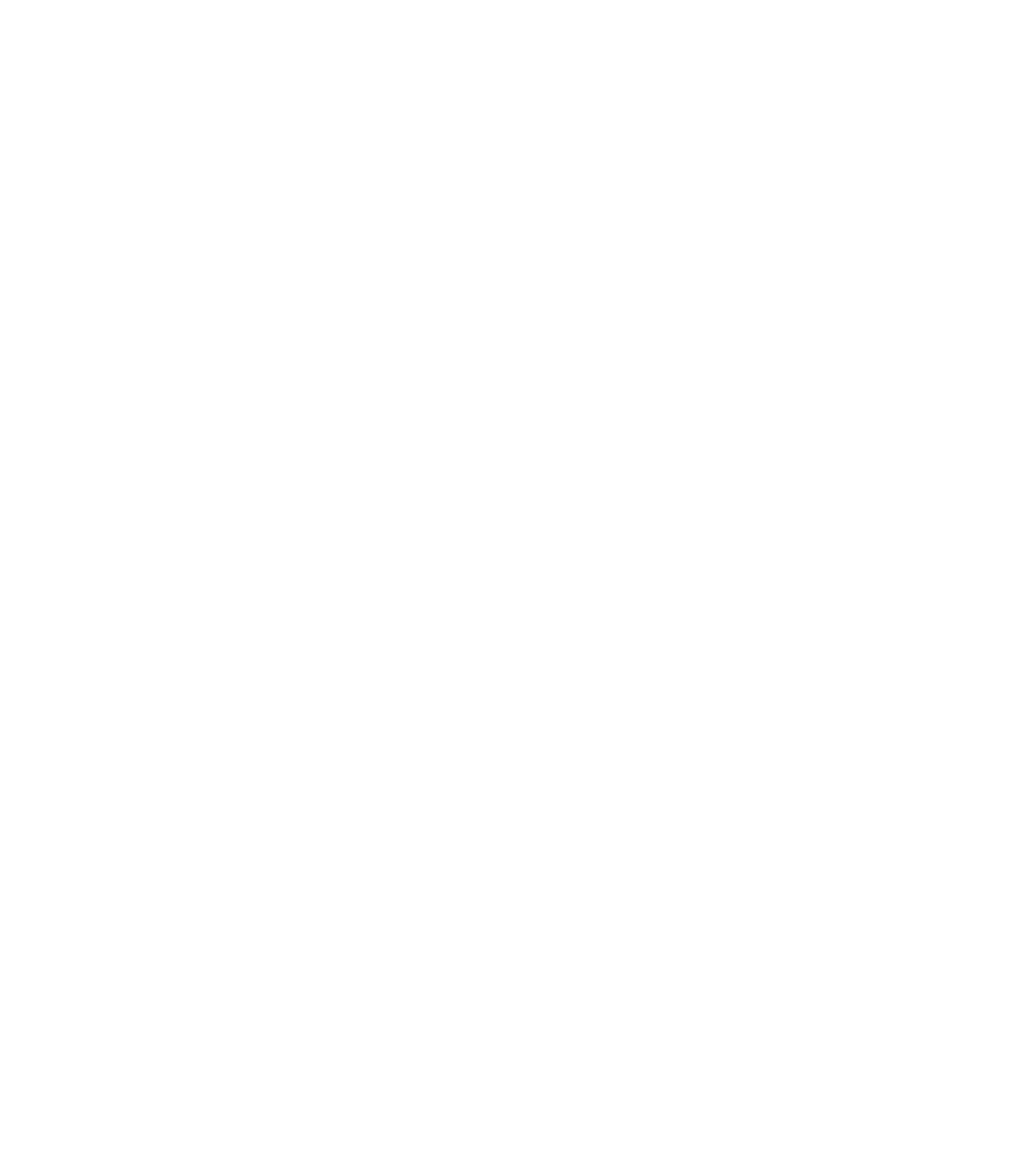
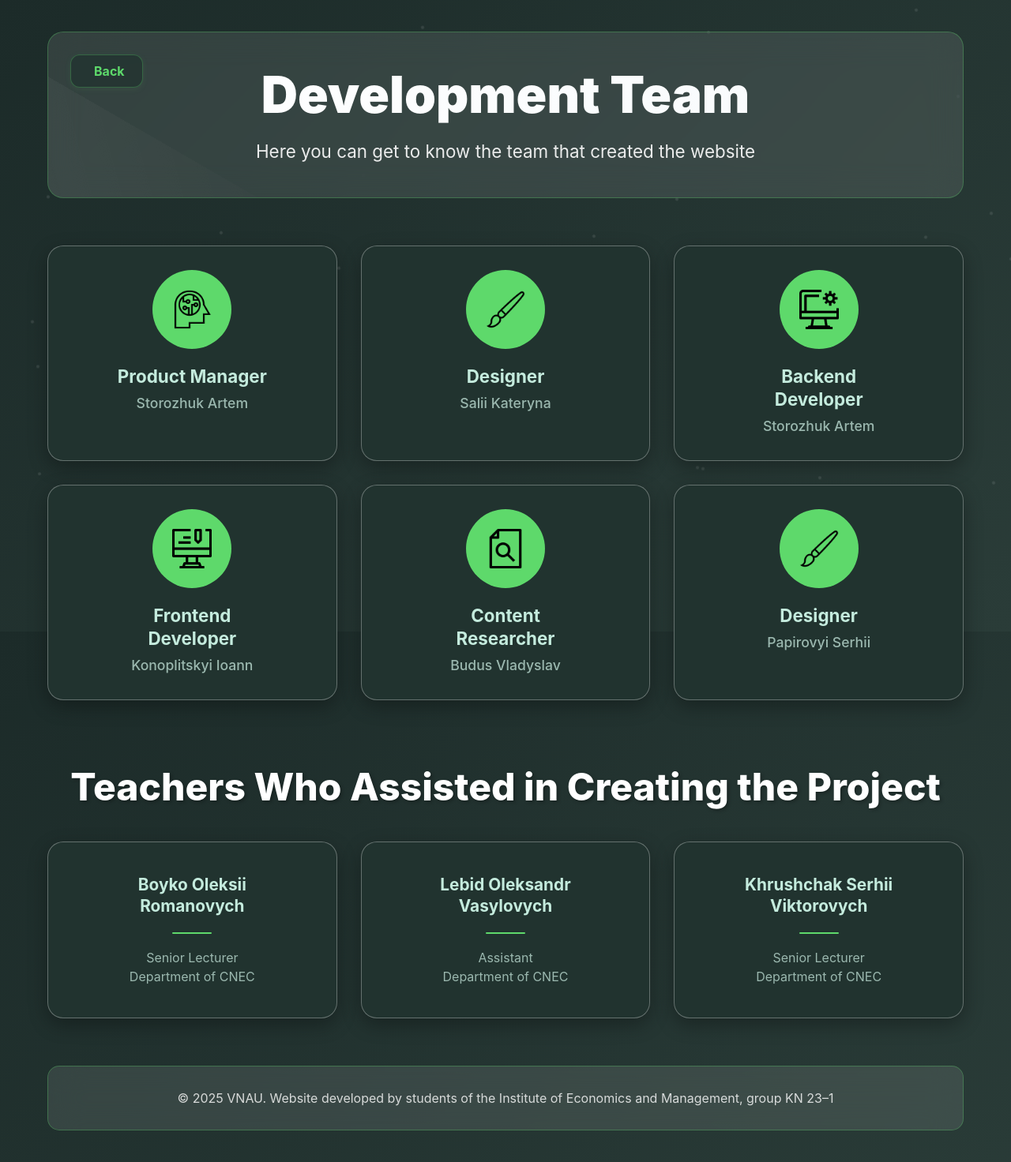
Before and after one commit to BlackGepard777/VNAU_Kiosk, a Flask app: page /en_developments in a window 1280 px wide. Before the commit the page is empty. Shown: the whole page at 79% size. Before the commit the page ends 800 px from the top, so only its background shows below. Run offline with Flask 3, Linux system fonts and the light colour scheme.

Commit message:
Додано анг версію сторінки із розробниками та змінено їх іконки

```diff
--- a/templates/English_version/en_developments.html
+++ b/templates/English_version/en_developments.html
@@ -0,0 +1,418 @@
+<!DOCTYPE html>
+<html lang="en">
+<head>
+  <meta charset="utf-8" />
+  <meta name="viewport" content="width=device-width, initial-scale=1" />
+  <title>Development Team</title>
+  <style>
+        :root {
+        --bg: linear-gradient(135deg, #1C2B29 0%, #2A3C38 100%);
+        --card-bg: #21332F;
+        --card-shadow: 0 8px 24px rgba(0, 0, 0, 0.3);
+        --card-hover-shadow: 0 16px 36px rgba(0, 0, 0, 0.5);
+        --accent: #5ED96B;
+        --text: #C4EBDD;
+        --text-light: #9BB8AF;
+        --border: rgba(94, 217, 107, 0.3);
+        --glow: rgba(94, 217, 107, 0.4);
+        --radius: 22px;
+        }
+
+        * {
+        box-sizing: border-box;
+        margin: 0;
+        padding: 0;
+        }
+
+        html, body {
+        height: 100%;
+        scroll-behavior: smooth;
+        }
+
+        body {
+        font-family: 'Inter', -apple-system, BlinkMacSystemFont, 'Segoe UI', Roboto, sans-serif;
+        background: var(--bg);
+        color: var(--text);
+        overflow-x: hidden;
+        }
+
+        .bg-particles {
+        position: fixed;
+        top: 0;
+        left: 0;
+        width: 100%;
+        height: 100%;
+        pointer-events: none;
+        z-index: -1;
+        }
+
+        .particle {
+        position: absolute;
+        width: 4px;
+        height: 4px;
+        background: rgba(255, 255, 255, 0.1);
+        border-radius: 50%;
+        animation: float 6s ease-in-out infinite;
+        }
+
+        @keyframes float {
+        0%, 100% { transform: translateY(0px) rotate(0deg); }
+        50% { transform: translateY(-20px) rotate(180deg); }
+        }
+
+        .container {
+        max-width: 1200px;
+        margin: 0 auto;
+        padding: 40px 20px;
+        position: relative;
+        }
+
+        .header {
+        text-align: center;
+        margin-bottom: 60px;
+        backdrop-filter: blur(20px);
+        background: rgba(255, 255, 255, 0.1);
+        border-radius: 20px;
+        padding: 40px 30px;
+        border: 1px solid var(--border);
+        position: relative;
+        overflow: hidden;
+        }
+
+        .header::before {
+        content: '';
+        position: absolute;
+        top: -50%;
+        left: -50%;
+        width: 200%;
+        height: 200%;
+        background: linear-gradient(45deg, transparent, rgba(255, 255, 255, 0.1), transparent);
+        animation: shimmer 5s ease-in-out infinite;
+        }
+
+        @keyframes shimmer {
+        0% { transform: translateX(-100%) translateY(-100%) rotate(30deg); }
+        100% { transform: translateX(100%) translateY(100%) rotate(30deg); }
+        }
+
+        .header h1 {
+        font-size: clamp(2.5rem, 5vw, 4rem);
+        font-weight: 900;
+        background: linear-gradient(135deg, #ffffff 0%, #f7fafc 100%);
+        -webkit-background-clip: text;
+        -webkit-text-fill-color: transparent;
+        background-clip: text;
+        margin-bottom: 16px;
+        position: relative;
+        z-index: 1;
+        }
+
+        .header p {
+        font-size: clamp(1.1rem, 2.5vw, 1.4rem);
+        color: rgba(255, 255, 255, 0.9);
+        line-height: 1.6;
+        position: relative;
+        z-index: 1;
+        }
+
+        .back-btn {
+        position: absolute;
+        top: 28px;
+        left: 28px;
+        text-decoration: none;
+        color: var(--accent);
+        font-weight: 700;
+        display: flex;
+        align-items: center;
+        gap: 7px;
+        background: rgba(33,51,47,0.7);
+        padding: 10px 22px;
+        border-radius: 12px;
+        box-shadow: 0 2px 8px rgba(94,217,107,0.08);
+        border: 1px solid var(--border);
+        transition: background 0.2s, color 0.2s, transform 0.2s;
+        z-index: 2;
+        }
+
+        .team-grid {
+        display: grid;
+        grid-template-columns: repeat(auto-fit, minmax(280px, 1fr));
+        gap: 30px;
+        margin-bottom: 80px;
+        }
+
+        .card {
+        background: var(--card-bg);
+        backdrop-filter: blur(20px);
+        border-radius: 20px;
+        padding: 30px 20px;
+        box-shadow: var(--card-shadow);
+        border: 1px solid rgba(255, 255, 255, 0.3);
+        display: flex;
+        flex-direction: column;
+        align-items: center;
+        text-align: center;
+        position: relative;
+        overflow: hidden;
+        transition: all 0.4s cubic-bezier(0.175, 0.885, 0.32, 1.275);
+        cursor: pointer;
+        }
+
+        .card::before {
+        content: '';
+        position: absolute;
+        top: 0;
+        left: -100%;
+        width: 100%;
+        height: 100%;
+        background: linear-gradient(90deg, transparent, rgba(255, 255, 255, 0.2), transparent);
+        transition: left 0.5s;
+        }
+
+        .icon-container {
+        width: 100px;
+        height: 100px;
+        background: var(--accent);
+        border-radius: 50%;
+        display: flex;
+        align-items: center;
+        justify-content: center;
+        margin-bottom: 20px;
+        position: relative;
+        transition: all 0.3s ease;
+        }
+
+        .icon-container img {
+        width: 50px;
+        height: 50px;
+        stroke: white;
+        stroke-width: 2.5px;
+        fill: none;
+        stroke-linecap: round;
+        stroke-linejoin: round;
+        }
+
+        .role {
+        font-size: 1.4rem;
+        font-weight: 700;
+        color: var(--text);
+        margin-bottom: 8px;
+        line-height: 1.3;
+        }
+
+        .name {
+        font-size: 1.1rem;
+        color: var(--text-light);
+        font-weight: 500;
+        line-height: 1.4;
+        }
+
+        .section-title {
+        font-size: clamp(2rem, 4vw, 3rem);
+        font-weight: 800;
+        text-align: center;
+        margin: 60px 0 40px;
+        color: white;
+        text-shadow: 2px 2px 4px rgba(0, 0, 0, 0.3);
+        position: relative;
+        }
+
+        .teachers-grid {
+        display: grid;
+        grid-template-columns: repeat(auto-fit, minmax(300px, 1fr));
+        gap: 30px;
+        margin-bottom: 60px;
+        }
+
+        .teacher-card {
+        background: var(--card-bg);
+        backdrop-filter: blur(20px);
+        border-radius: 20px;
+        padding: 40px 30px;
+        box-shadow: var(--card-shadow);
+        border: 1px solid rgba(255, 255, 255, 0.3);
+        text-align: center;
+        position: relative;
+        overflow: hidden;
+        transition: all 0.4s cubic-bezier(0.175, 0.885, 0.32, 1.275);
+        }
+
+        .teacher-name {
+        font-size: 1.3rem;
+        font-weight: 700;
+        color: var(--text);
+        margin-bottom: 20px;
+        line-height: 1.3;
+        }
+
+        .teacher-position {
+        font-size: 1rem;
+        color: var(--text-light);
+        line-height: 1.5;
+        position: relative;
+        padding-top: 20px;
+        }
+
+        .teacher-position::before {
+        content: '';
+        position: absolute;
+        top: 0;
+        left: 50%;
+        transform: translateX(-50%);
+        width: 50px;
+        height: 2px;
+        background: var(--accent);
+        border-radius: 1px;
+        }
+
+        .footer {
+        text-align: center;
+        color: rgba(255, 255, 255, 0.8);
+        font-size: 1rem;
+        margin-top: 60px;
+        padding: 30px;
+        background: rgba(255, 255, 255, 0.1);
+        backdrop-filter: blur(20px);
+        border-radius: 15px;
+        border: 1px solid var(--border);
+        }
+
+        .card {
+        opacity: 0;
+        transform: translateY(30px);
+        animation: fadeInUp 0.8s ease forwards;
+        }
+
+        .card:nth-child(1) { animation-delay: 0.1s; }
+        .card:nth-child(2) { animation-delay: 0.2s; }
+        .card:nth-child(3) { animation-delay: 0.3s; }
+        .card:nth-child(4) { animation-delay: 0.4s; }
+        .card:nth-child(5) { animation-delay: 0.5s; }
+
+        @keyframes fadeInUp {
+        to {
+            opacity: 1;
+            transform: translateY(0);
+        }
+        }
+  </style>
+</head>
+<body>
+  <div class="bg-particles" id="particles"></div>
+
+  <div class="container">
+    <header class="header">
+      <a href="/en" class="back-btn">
+        <svg xmlns="http://www.w3.org/2000/svg" viewBox="0 0 24 24" fill="currentColor">
+          <path d="M12.707 11.293l-4.5-4.5a1 1 0 011.414-1.414l5.207 5.207a1 1 0 010 1.414l-5.207 5.207a1 1 0 01-1.414-1.414l4.5-4.5z" transform="rotate(-90 12 12)"/>
+        </svg>
+        Back
+      </a>
+      <h1>Development Team</h1>
+      <p>Here you can get to know the team that created the website</p>
+    </header>
+
+    <div class="team-grid">
+      <article class="card">
+        <div class="icon-container">
+          <img src="/static/images/developments_img/3209313_avatar_circuit_customer_digital_mind_icon.png" alt="1">
+        </div>
+        <div class="role">Product Manager</div>
+        <div class="name">Storozhuk Artem</div>
+      </article>
+      <article class="card">
+        <div class="icon-container">
+          <img src="/static/images/developments_img/290133_art_brush_paint_painting_icon (1).png" alt="2">
+        </div>
+        <div class="role">Designer</div>
+        <div class="name">Salii Kateryna</div>
+      </article>
+      <article class="card">
+        <div class="icon-container">
+          <img src="/static/images/developments_img/2672772_app_computer_essential_object_process_icon.png" alt="3">
+        </div>
+        <div class="role">Backend<br/>Developer</div>
+        <div class="name">Storozhuk Artem</div>
+      </article>
+      <article class="card">
+        <div class="icon-container">
+          <img src="/static/images/developments_img/2124258_essential_app_computer_icon.png" alt="4">
+        </div>
+        <div class="role">Frontend<br/>Developer</div>
+        <div class="name">Konoplitskyi Ioann</div>
+      </article>
+      <article class="card">
+        <div class="icon-container">
+          <img src="/static/images/developments_img/2124221_search_document_app_essential_icon.png" alt="5">
+        </div>
+        <div class="role">Content<br/>Researcher</div>
+        <div class="name">Budus Vladyslav</div>
+      </article>
+      <article class="card">
+        <div class="icon-container">
+          <img src="/static/images/developments_img/290133_art_brush_paint_painting_icon (1).png" alt="6">
+        </div>
+        <div class="role">Designer</div>
+        <div class="name">Papirovyi Serhii</div>
+      </article>
+    </div>
+
+    <h2 class="section-title">Teachers Who Assisted in Creating the Project</h2>
+
+    <div class="teachers-grid">
+      <article class="teacher-card">
+        <div class="teacher-name">Boyko Oleksii<br/>Romanovych</div>
+        <div class="teacher-position">Senior Lecturer<br/>Department of CNEC</div>
+      </article>
+
+      <article class="teacher-card">
+        <div class="teacher-name">Lebid Oleksandr<br/>Vasylovych</div>
+        <div class="teacher-position">Assistant<br/>Department of CNEC</div>
+      </article>
+
+      <article class="teacher-card">
+        <div class="teacher-name">Khrushchak Serhii<br/>Viktorovych</div>
+        <div class="teacher-position">Senior Lecturer<br/>Department of CNEC</div>
+      </article>
+    </div>
+
+    <footer class="footer">
+      © 2025 VNAU. Website developed by students of the Institute of Economics and Management, group KN 23–1
+    </footer>
+  </div>
+
+  <script>
+    function createParticles() {
+      const particlesContainer = document.getElementById('particles');
+      const particleCount = 50;
+
+      for (let i = 0; i < particleCount; i++) {
+        const particle = document.createElement('div');
+        particle.className = 'particle';
+        particle.style.left = Math.random() * 100 + '%';
+        particle.style.top = Math.random() * 100 + '%';
+        particle.style.animationDuration = (Math.random() * 3 + 2) + 's';
+        particle.style.animationDelay = Math.random() * 2 + 's';
+        particlesContainer.appendChild(particle);
+      }
+    }
+    window.addEventListener('load', createParticles);
+    const observerOptions = {
+      threshold: 0.1,
+      rootMargin: '0px 0px -50px 0px'
+    };
+
+    const observer = new IntersectionObserver((entries) => {
+      entries.forEach(entry => {
+        if (entry.isIntersecting) {
+          entry.target.style.animationPlayState = 'running';
+        }
+      });
+    }, observerOptions);
+    document.addEventListener('DOMContentLoaded', () => {
+      const cards = document.querySelectorAll('.card, .teacher-card');
+      cards.forEach(card => observer.observe(card));
+    });
+  </script>
+</body>
+</html>
--- a/templates/English_version/en_index.html
+++ b/templates/English_version/en_index.html
@@ -73,8 +73,8 @@
                         <li>Created with <i class="fa-solid fa-heart" style="color: #ff0000;"></i> for students</li>
                     </ul>
                 </div>
-                <div>
-                    <a href="{{ url_for('developments_page') }}">123</a>
+                <div class="href-developments-team">
+                    <a href="{{ url_for('en_developments_page') }}">Development team</a>
                 </div>
             </div>
             <div class="footer-botom">
```
Also changed, not shown: templates/developments.html (+7 -37 lines), static/images/developments_img/2124221_search_document_app_essential_icon.png (added), static/images/developments_img/2124258_essential_app_computer_icon.png (added), static/images/developments_img/2672772_app_computer_essential_object_process_icon.png (added), static/images/developments_img/290133_art_brush_paint_painting_icon (1).png (added), static/images/developments_img/3209203_account_ciecle_person_round_user_icon.png (added), static/images/developments_img/3209313_avatar_circuit_customer_digital_mind_icon.png (added).
